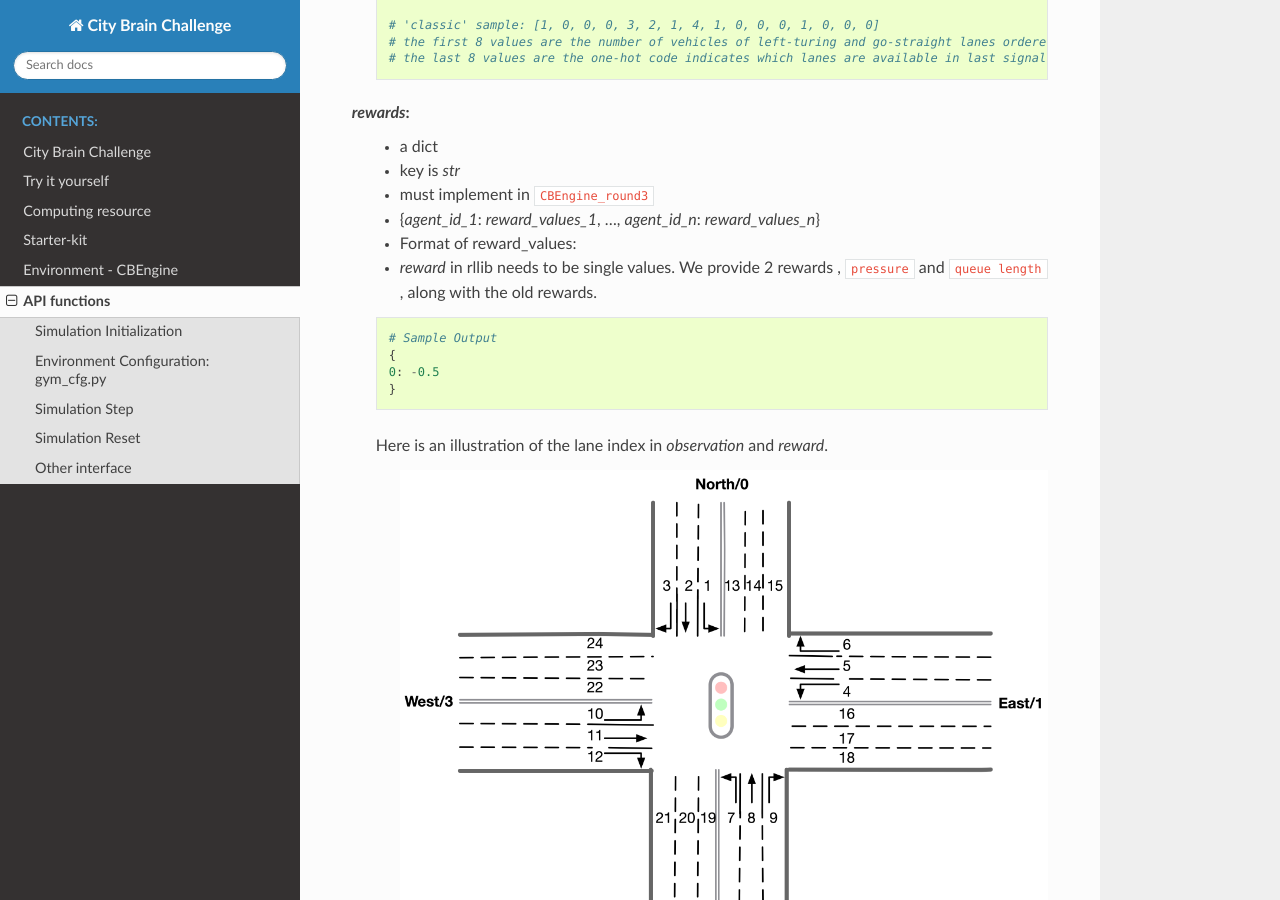
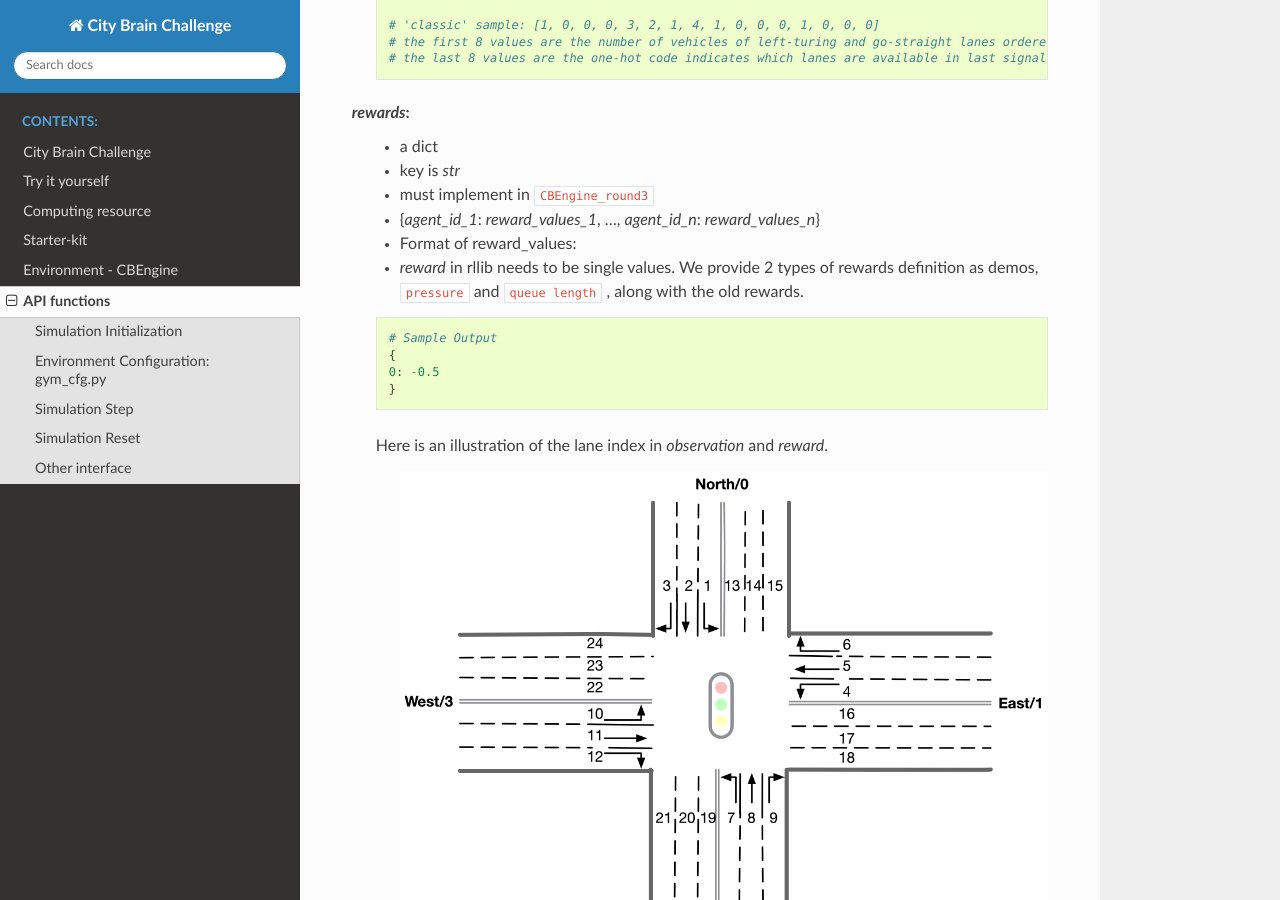
Before and after one commit to CityBrainChallenge/KDDCup2021-CityBrainChallenge, a Sphinx documentation site: the page built from docs/APIs.rst, in a window 1280 px wide and 900 px high, scrolled down 3382 px. Built offline with Sphinx 7.4.7 and the Read the Docs theme 2.0.0, drawn with Linux system fonts in a browser that asks for light colours.

Commit message:
Update APIs.rst

```diff
--- a/docs/APIs.rst
+++ b/docs/APIs.rst
@@ -180,7 +180,7 @@ Simulation Step
     - must implement in ``CBEngine_round3``
     - {`agent_id_1`: `reward_values_1`, ..., `agent_id_n`: `reward_values_n`}
     - Format of reward_values:
-    - `reward` in rllib needs to be single values. We provide 2 rewards , ``pressure`` and ``queue length`` , along with the old rewards.
+    - `reward` in rllib needs to be single values. We provide 2 types of rewards definition as demos, ``pressure`` and ``queue length`` , along with the old rewards.
 
     .. code-block::
 
```
